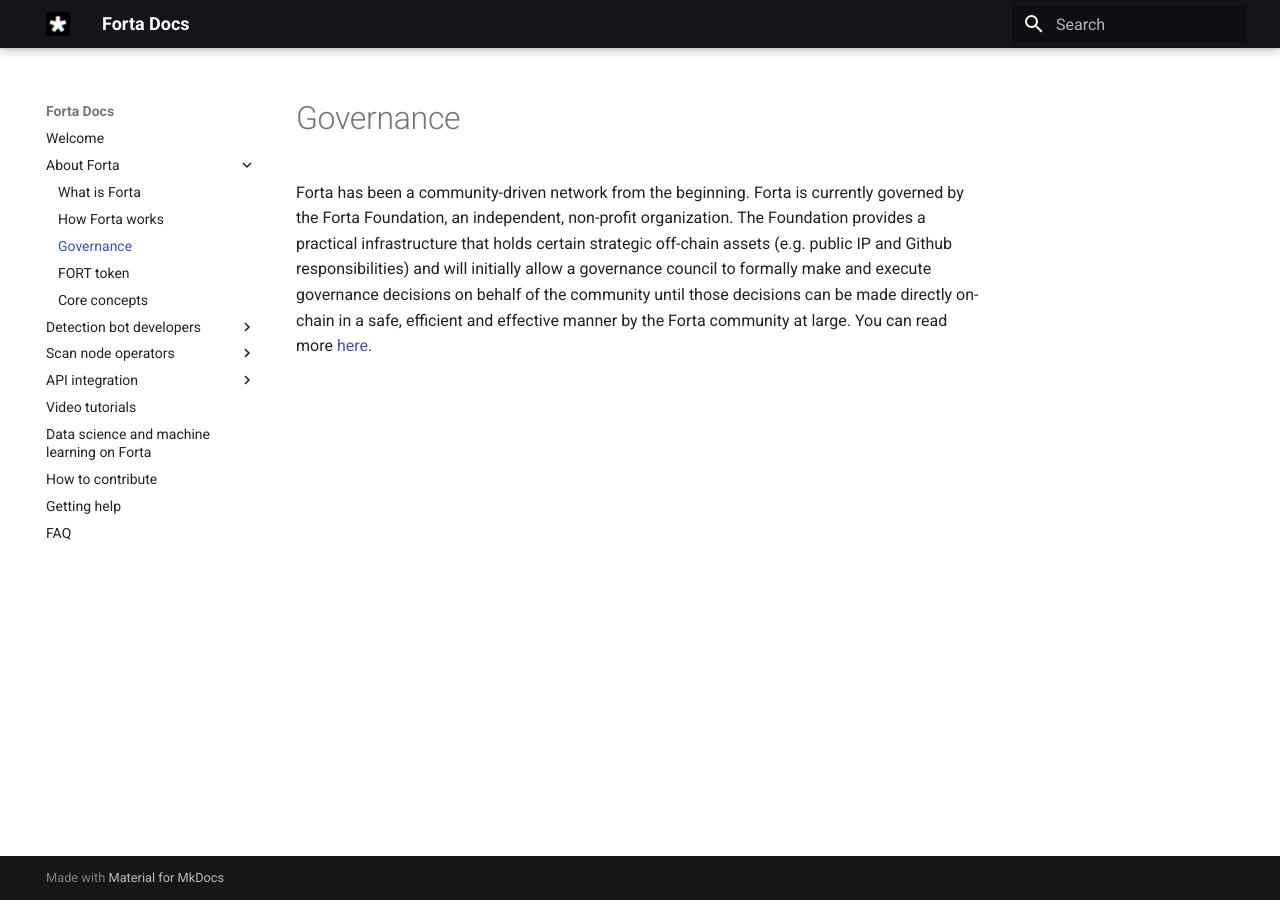
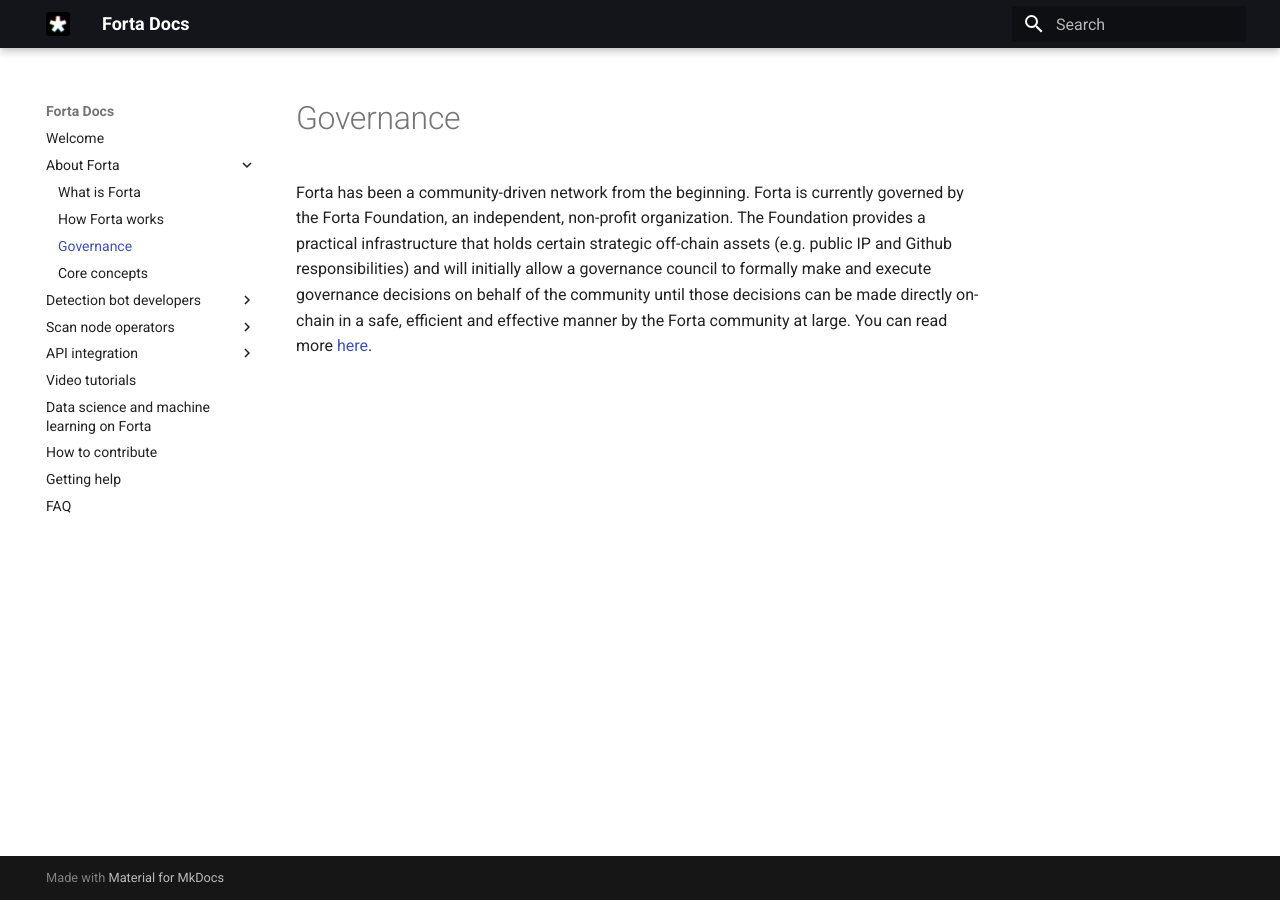
Before and after one commit to forta-network/docs, an MkDocs documentation site: the page built from docs/governance.md, in a window 1280 px wide. Built offline with MkDocs 1.6.1 and Material for MkDocs 9.7.7, drawn with Linux system fonts in a browser that asks for light colours.

Commit message:
update left nav

```diff
--- a/mkdocs.yml
+++ b/mkdocs.yml
@@ -6,7 +6,6 @@
       - What is Forta: what-is-forta.md
       - How Forta works: how-forta-works.md
       - Governance: governance.md
-      - FORT token: fort-token.md
       - Core concepts: concepts.md
   - Detection bot developers:
       - Build your first detection bot:
```
